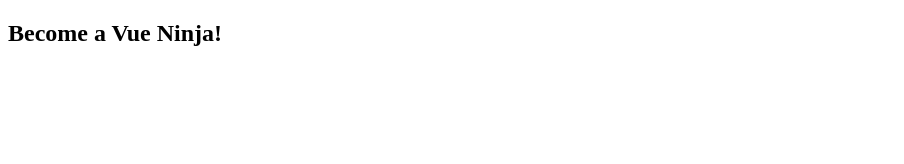
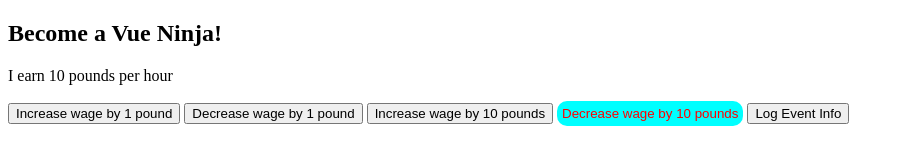
Before and after one commit to RyBrockers/vuejs-course, a plain HTML site: page events.html in a window 1280 px wide. Shown: the whole page, without its empty margins (0-904 px from the left). Drawn offline with nearby package versions, Linux system fonts and the light colour scheme.

Commit message:
Started the Event Objet section

```diff
--- a/events.html
+++ b/events.html
@@ -14,11 +14,12 @@
 <body>
     <div id="events">
         <h2>{{ title }}</h2>
-        <!-- <p>I earn {{ wage }} pounds per hour</p>
+        <p>I earn {{ wage }} pounds per hour</p>
         <button v-on:click="changeWage(1)">Increase wage by 1 pound</button>
         <button v-on:click="changeWage(-1)">Decrease wage by 1 pound</button>
         <button v-on:dblclick="changeWage(10)">Increase wage by 10 pounds</button>
-        <button v-on:dblclick="changeWage(-10)" class="button">Decrease wage by 10 pounds</button> -->
+        <button v-on:dblclick="changeWage(-10)" class="button">Decrease wage by 10 pounds</button>
+        <button @click="logEvent">Log Event Info</button>
 
 
 
--- a/events.js
+++ b/events.js
@@ -9,5 +9,9 @@
         // changeWage: function (amount) {
         //     this.wage += amount
         // }
+
+        logEvent(event) {
+            console.log(event);
+        }
     }
 })
--- a/main.css
+++ b/main.css
@@ -4,4 +4,5 @@
     border-radius: 10px;
     box-shadow: none;
     background-color: aqua;
+    border: none;
 }
```
